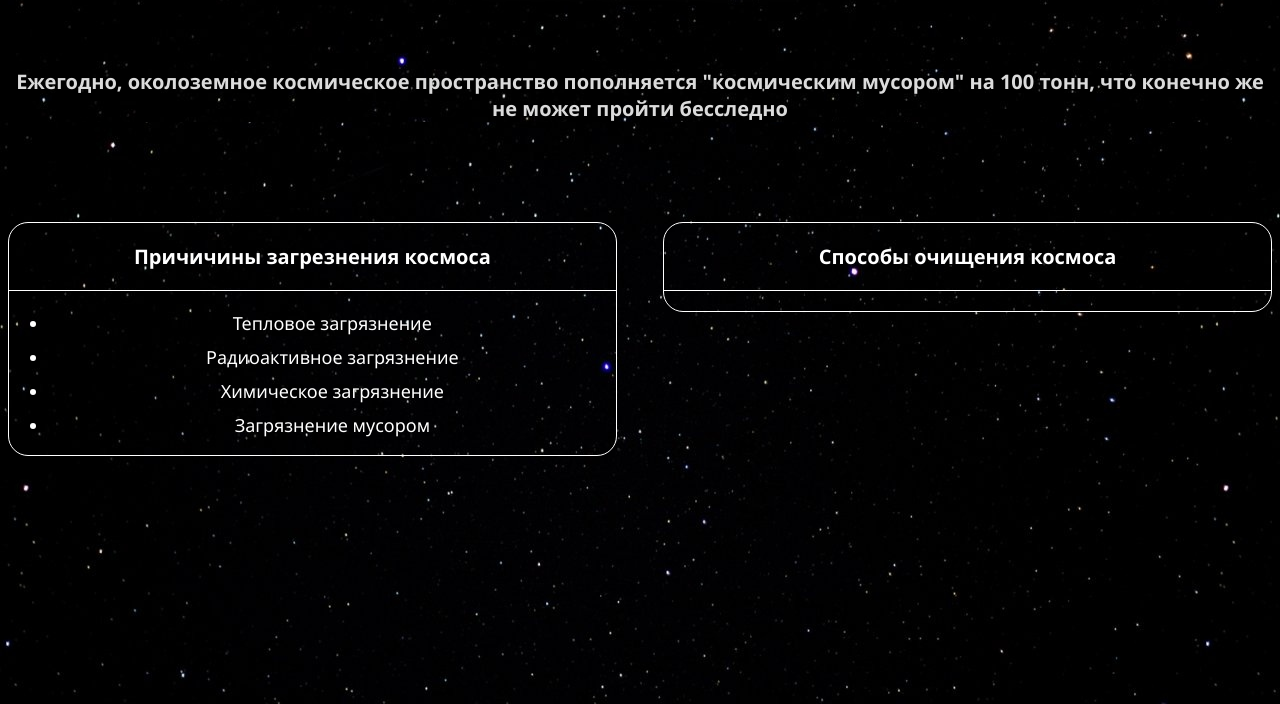
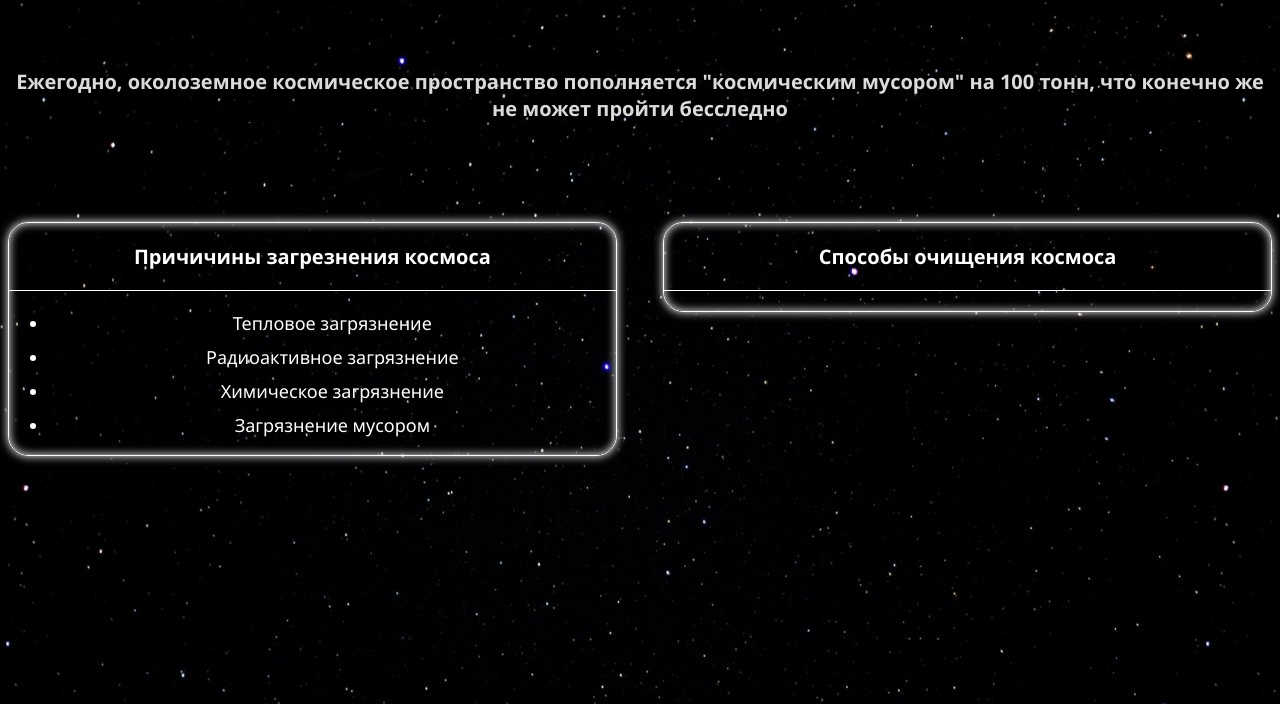
Before and after one commit to FRZB1n/Space-ecology, a plain HTML site: page index.html in a window 1280 px wide. Shown: the part 96-800 px from the top of the page. Drawn offline with Linux system fonts and the light colour scheme.

Commit message:
boxshadow + inset

```diff
--- a/css/style.css
+++ b/css/style.css
@@ -66,6 +66,8 @@ body .left ul li:hover{
 
 
 body .left{
+
+    box-shadow: inset 0px 0px 10px white, 0 0 10px white;
     border: 1px solid white;
     border-radius: 20px;
     width: 48%;
@@ -74,6 +76,7 @@ body .left{
 }
 
 body .right{
+    box-shadow: inset 0px 0px 10px white, 0 0 10px white;
     border: 1px solid white;
     border-radius: 20px;
     width: 48%;
```
